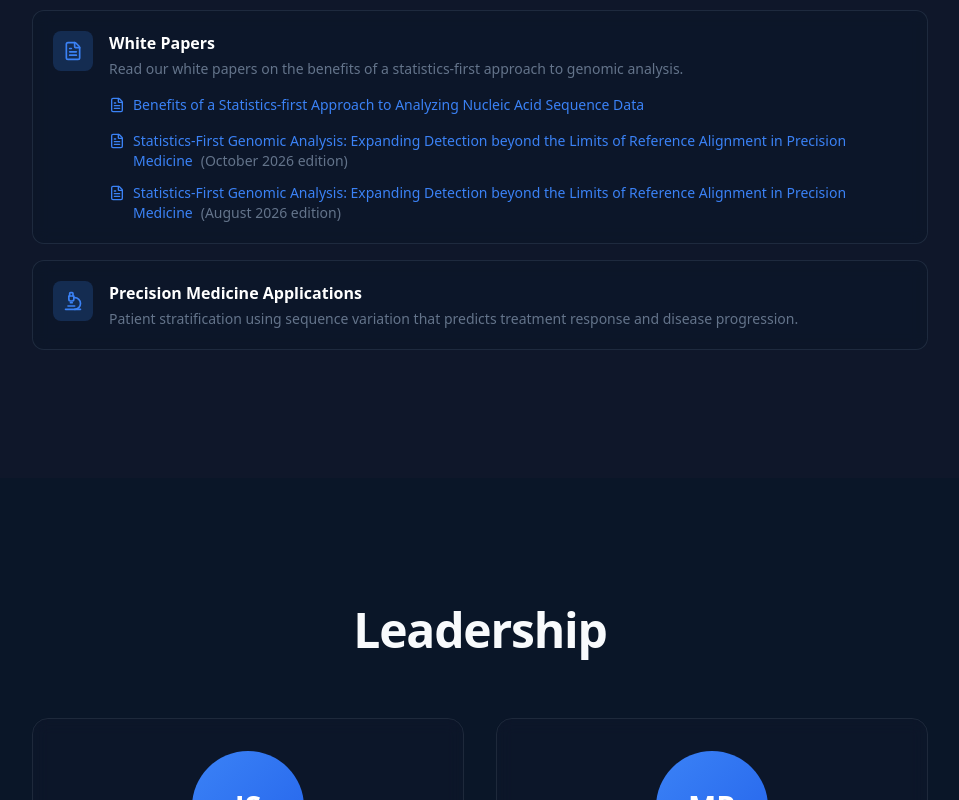
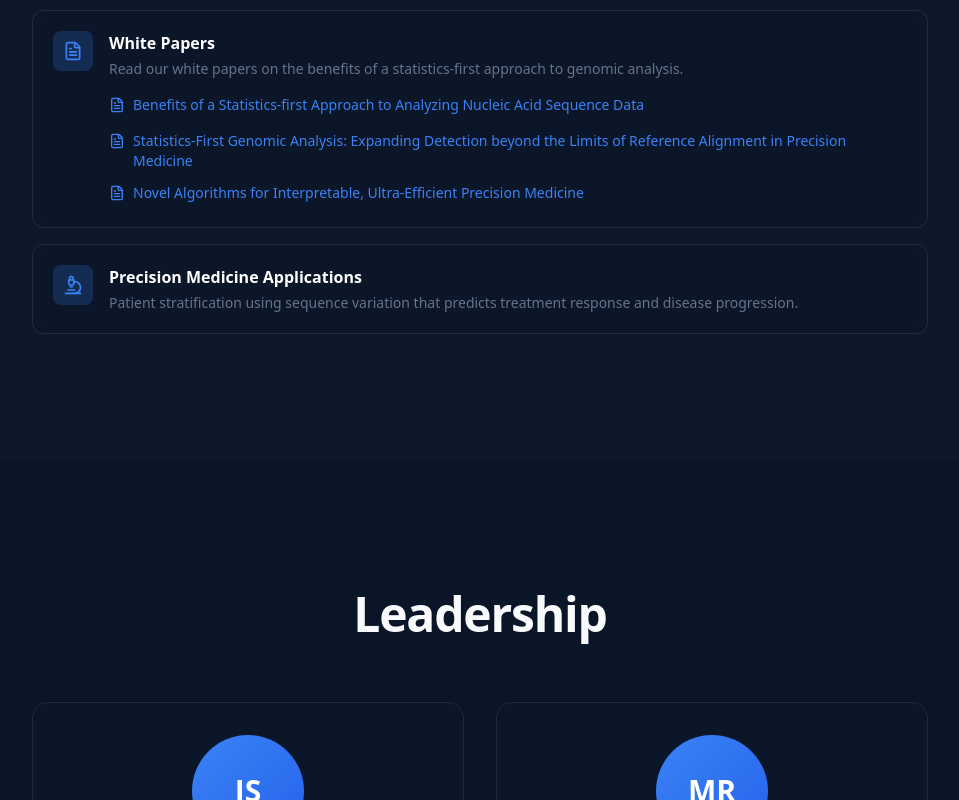
Before and after one commit to rosabiocom/RosaBio_Website, a Next.js app: page / in a window 1280 px wide. Shown: the part 2940-3740 px from the top of the page, without its empty margins (160-1119 px from the left). Built offline with nearby package versions, Linux system fonts and the light colour scheme.

Commit message:
content: replace August 2026 statistics-first paper with novel algorithms white paper

```diff
--- a/src/components/sections/Technology.tsx
+++ b/src/components/sections/Technology.tsx
@@ -73,14 +73,7 @@ export function Technology() {
                             className="inline-flex items-start gap-2 text-sm font-medium text-electric-blue transition-colors hover:text-electric-blue-light hover:underline"
                           >
                             <FileText className="mt-0.5 h-4 w-4 shrink-0" />
-                            <span>
-                              {paper.title}
-                              {paper.subtitle && (
-                                <span className="ml-2 font-normal text-slate-light">
-                                  ({paper.subtitle})
-                                </span>
-                              )}
-                            </span>
+                            <span>{paper.title}</span>
                           </a>
                         </li>
                       ))}
--- a/src/data/siteContent.ts
+++ b/src/data/siteContent.ts
@@ -111,13 +111,11 @@ export const siteContent = {
           },
           {
             title: "Statistics-First Genomic Analysis: Expanding Detection beyond the Limits of Reference Alignment in Precision Medicine",
-            subtitle: "October 2026 edition",
             file: "/whitepapers/rosabio-statistics-first-genomic-analysis-oct-2026.pdf",
           },
           {
-            title: "Statistics-First Genomic Analysis: Expanding Detection beyond the Limits of Reference Alignment in Precision Medicine",
-            subtitle: "August 2026 edition",
-            file: "/whitepapers/rosabio-statistics-first-genomic-analysis-aug-2026.pdf",
+            title: "Novel Algorithms for Interpretable, Ultra-Efficient Precision Medicine",
+            file: "/whitepapers/rosabio-novel-algorithms-precision-medicine.pdf",
           },
         ],
       },
```
Also changed, not shown: 2 other files (tests, documents, lock files or other folders).
